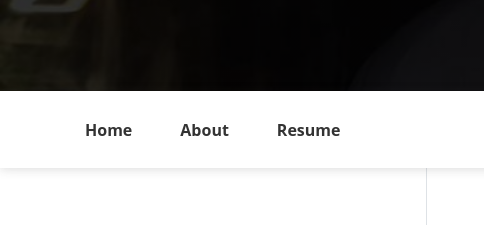
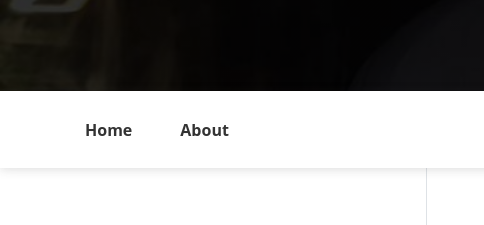
Before and after one commit to miliyoww/emilioyanvrent, a plain HTML site: page index.html in a window 1280 px wide. Shown: the part 549-774 px from the top of the page, 0-484 px from the left. Drawn offline with Linux system fonts and the light colour scheme; some packages are replaced by stand-ins of ours.

Commit message:
Update index.html

```diff
--- a/index.html
+++ b/index.html
@@ -48,9 +48,6 @@
                     </li>
                     <li class="nav-item">
                         <a href="#about" class="nav-link">About</a>
-                    </li>
-                    <li class="nav-item">
-                        <a href="#resume" class="nav-link">Resume</a>
                     </li>
                 </ul>
                 <ul class="navbar-nav brand">
@@ -163,6 +160,7 @@
         </div>
     </section>
 
+<!--Contact-->
     <div class="section contact" id="contact">
         <div id="map" class="map"></div>
         <div class="container">
```
